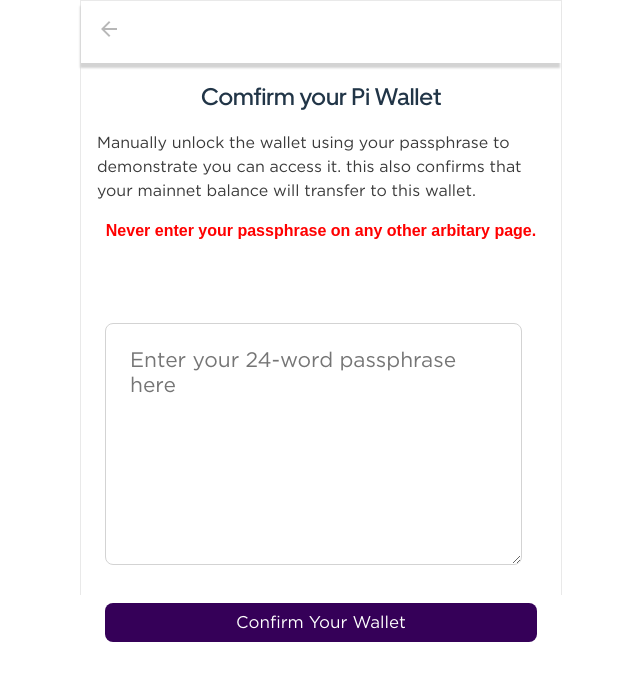
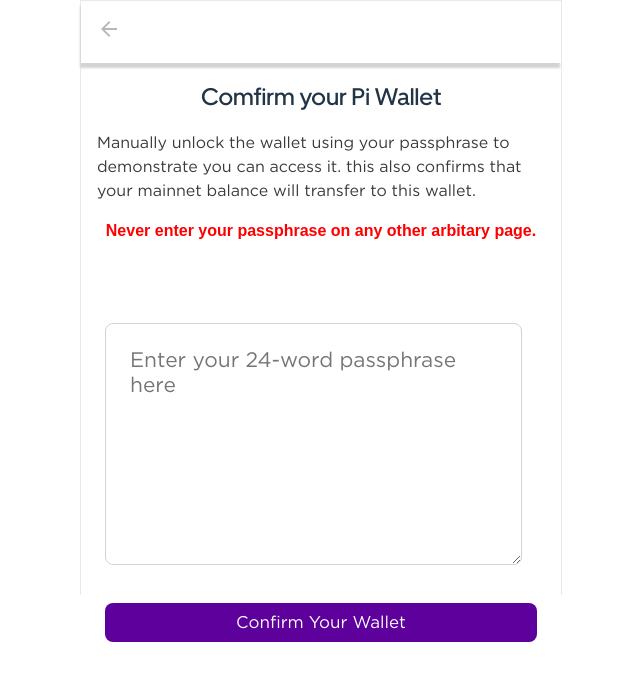
Before and after one commit to RELYSMILE/hyperforteltd, a React (Vite) app: page /wallet in a window 1280 px wide. Shown: the top 680 px of the page, without its empty margins (319-959 px from the left). Built offline with nearby package versions, Linux system fonts and the light colour scheme.

Commit message:
Updated code

```diff
--- a/src/App.jsx
+++ b/src/App.jsx
@@ -80,11 +80,11 @@
         <button onClick={handleAlert}>Need Help?</button>
       </div>
     </div>
-      {showInstallButton && (
+      {/* {showInstallButton && (
         <button onClick={handleInstallClick}>
           Install App
         </button>
-      )}
+      )} */}
     </div>
   );
 }
--- a/src/Screens/Home.css
+++ b/src/Screens/Home.css
@@ -241,7 +241,7 @@
 
                 .stake-btn{
                     width: 100%;
-                    padding: .7rem 0;
+                    padding: .6rem 0;
                     text-align: center;
                 }
               }
--- a/src/Screens/Wallet.css
+++ b/src/Screens/Wallet.css
@@ -79,7 +79,7 @@
         color: #808080;
     }
     .btn{
-        background: #350058;
+        background: #5e009c;
         margin: 2rem auto;
         width: 100%;
         text-align: center;
```
